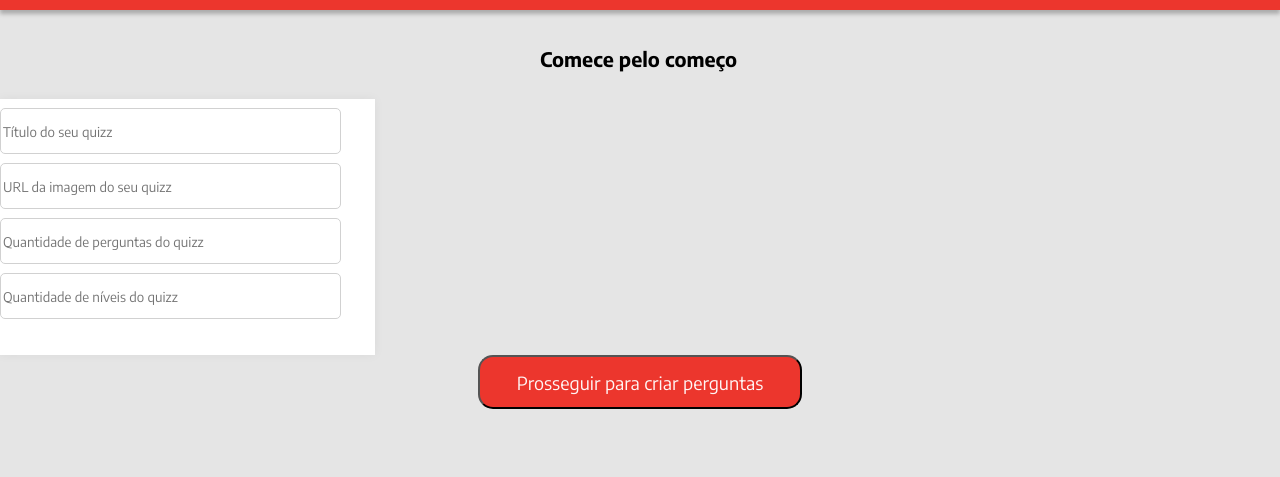
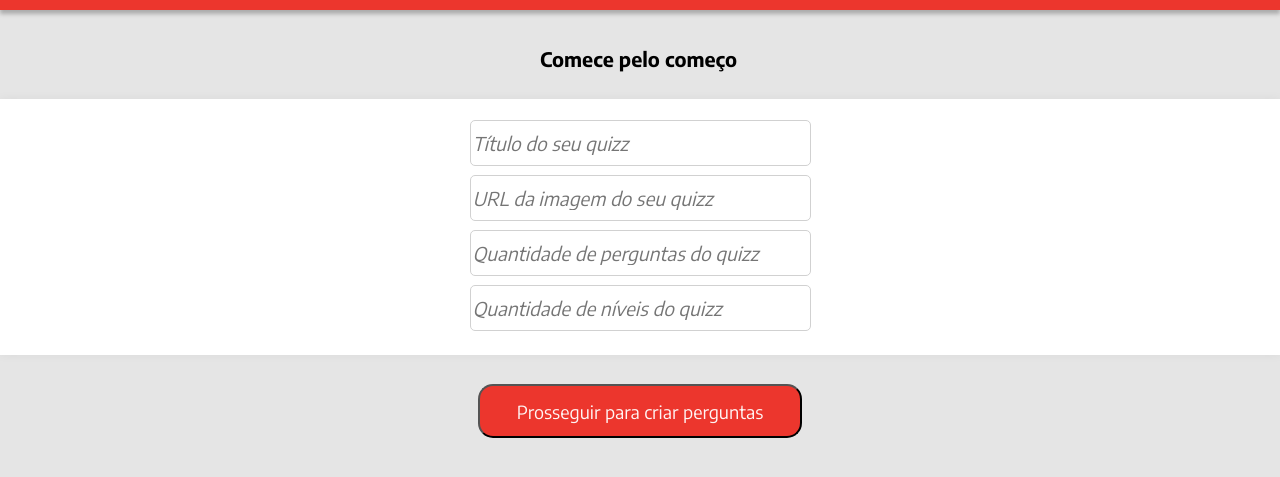
Before and after one commit to rafaelfarran/projeto6-buzzquiz, a plain HTML site: page index.html in a window 1280 px wide. Shown: the part 59-536 px from the top of the page. Drawn offline with Linux system fonts and the light colour scheme.

Commit message:
screen 3.1

```diff
--- a/css/style.css
+++ b/css/style.css
@@ -49,7 +49,7 @@ body{
 }
 
 .basic-infos{
-    width: 375px;
+    width: 100%;
     height: 256px;
     margin-top: 29px;
     background-color: #FFFFFF;
@@ -57,13 +57,36 @@ body{
 }
 
 .basic-info-input{
+    display: flex;
+    justify-content: center;
+}
 
+.first-info{
+    width: 341px;
+    height: 46px;
+    margin-top: 21px;
+    font-size: 19px;
+    line-height: 22px;
+    border-radius: 5px;
+    color: #D1D1D1;
+    font-style: italic;
+    font-weight: normal;
+    box-sizing: border-box;
+    background-color: #FFFFFF;
+    border: 1px solid #D1D1D1;
+    font-family: 'Encode Sans', sans-serif;
 }
+
 .info-secreen3-1{
     width: 341px;
     height: 46px;
     margin-top: 9px;
+    font-size: 19px;
+    line-height: 22px;
     border-radius: 5px;
+    color: #D1D1D1;
+    font-style: italic;
+    font-weight: normal;
     box-sizing: border-box;
     background-color: #FFFFFF;
     border: 1px solid #D1D1D1;
@@ -73,6 +96,7 @@ body{
 .screen3-1 button{
     width: 324px;
     height: 54px;
+    margin-top: 29px;
     font-size: 18px;
     line-height: 21px;
     border-radius: 15px;
--- a/index.html
+++ b/index.html
@@ -22,7 +22,7 @@
         </div>
         <div class="basic-infos">
             <div class="basic-info-input">
-                <input class="info-secreen3-1" type="text" placeholder="Título do seu quizz">
+                <input class="first-info" type="text" placeholder="Título do seu quizz">
             </div>
             <div class="basic-info-input">
                 <input class="info-secreen3-1" type="text" placeholder="URL da imagem do seu quizz">
```
